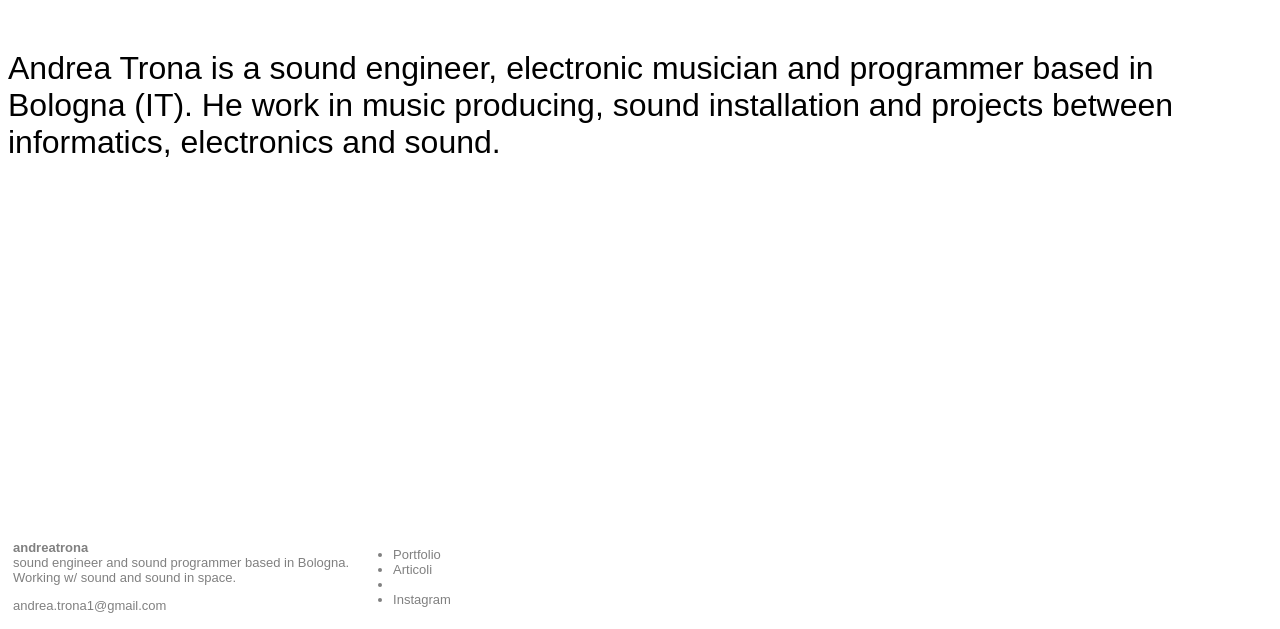
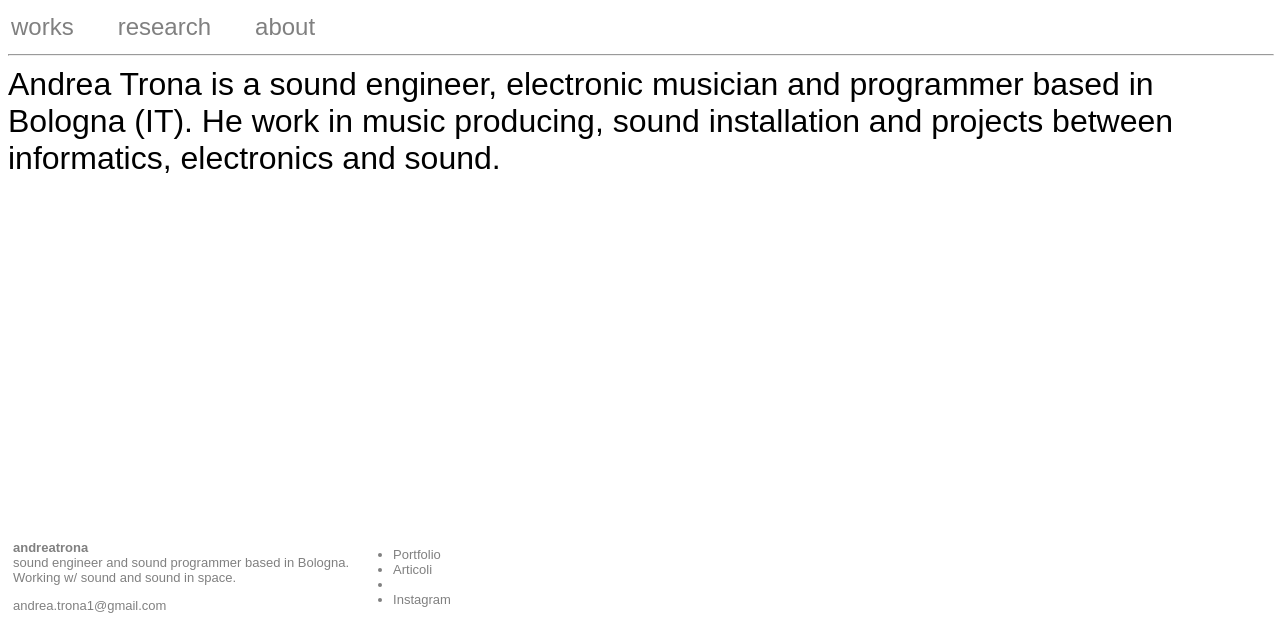
Before and after one commit to andreatrona/andreatrona.github.io, a plain HTML site: page about.html in a window 1280 px wide. Shown: the part 171-800 px from the top of the page. Drawn offline with Linux system fonts and the light colour scheme.

Commit message:
add menu on all tab

```diff
--- a/about.html
+++ b/about.html
@@ -56,8 +56,24 @@
     <font size="+1">
     <p style = "color: grey; margin-bottom: 3px; margin-top:3px"> sound engineer and audio programmer based in Bologna (IT). </p>
     <p style = "color: grey; margin-bottom: 3px; margin-top:3px"> Working between music producing, live sound engineering and technologies. </p>
-    <hr style="width:100%; text-align:left; margin-left:0; margin-top:3px; margin-bottom:50px"></hr>
+    <hr style="width:100%; text-align:left; margin-left:0; margin-top:3px; margin-bottom:10px"></hr>
     </font>
+    <font size="+2">
+    <div class="cont">
+      <div id="ambiti-desc">
+      </div>
+      <table id="ambiti" title="ambiti lavorativi">
+        <tbody>
+            <tr>
+              <td> <a style = "margin-right: 40px"; href="/works">works</a></td>
+              <td> <a style = "margin-right: 40px"; href="/about">research</a> </td>
+              <td> <a style = "margin-right: 40px"; href="/about">about</a> </td>
+            </tr>
+          </tbody>
+        </table>
+      </div>
+      </font>
+      <hr style="width:100%; text-align:left; margin-left:0; margin-top:10px; margin-bottom:10px"></hr>
     <font size="+3">
 
     <p style = "margin-bottom: 3px; margin-top:3px"> Andrea Trona is a sound engineer, electronic musician and programmer based in Bologna (IT).
```
Also changed, not shown: research.html (+18 -2 lines), works.html (+17 -1 lines).
